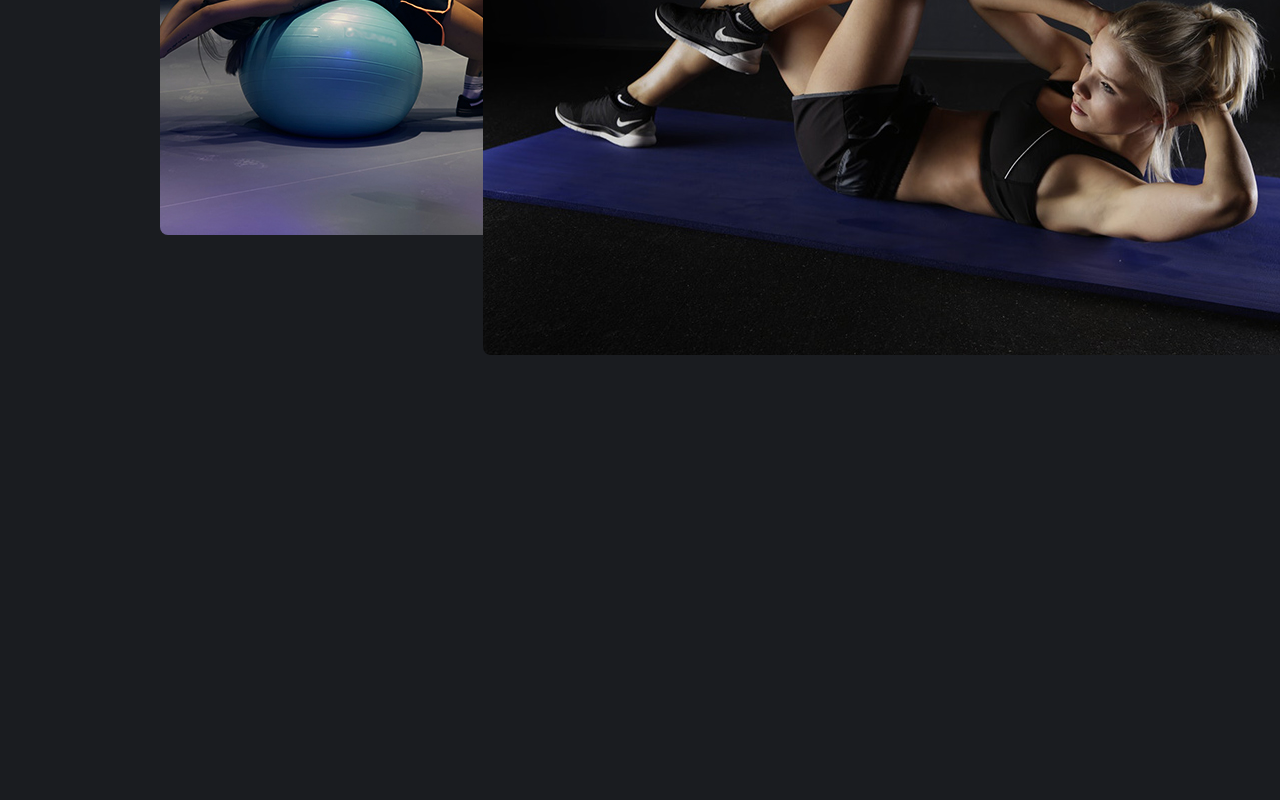
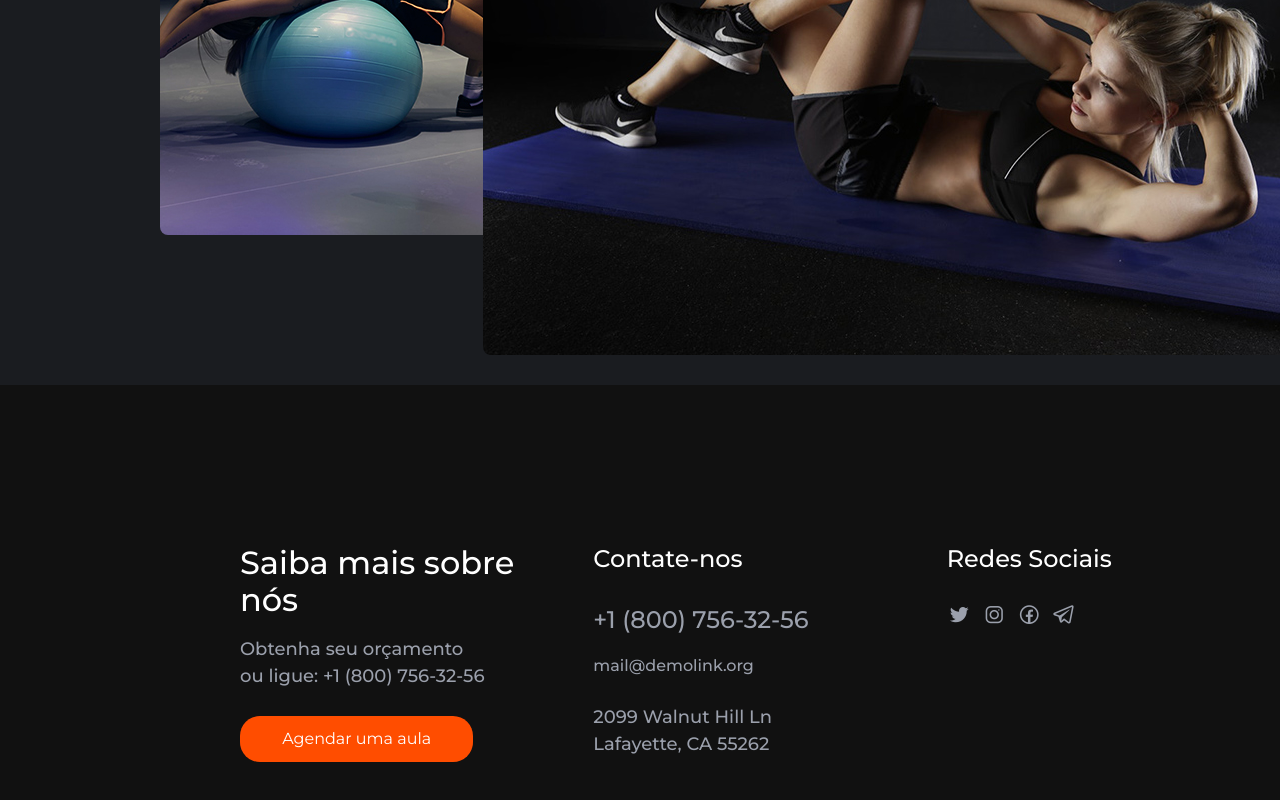
Before and after one commit to itseduardolima/kadu-fitness, a React (Vite) app: page / in a window 1280 px wide. Shown: the part 3827-4627 px from the top of the page. Before the commit the page ends 4212 px from the top, so only its background shows below. Built offline with nearby package versions, Linux system fonts and the light colour scheme.

Commit message:
feat: Footer

```diff
--- a/index.html
+++ b/index.html
@@ -4,6 +4,7 @@
     <meta charset="UTF-8" />
     <link rel="icon" type="image/svg+xml" href="/vite.svg" />
     <meta name="viewport" content="width=device-width, initial-scale=1.0" />
+    <link rel= "stylesheet" href= "https://maxst.icons8.com/vue-static/landings/line-awesome/line-awesome/1.3.0/css/line-awesome.min.css" >
     <link rel="preconnect" href="https://fonts.googleapis.com">
     <link rel="preconnect" href="https://fonts.gstatic.com" crossorigin>
     <link href="https://fonts.googleapis.com/css2?family=Montserrat:ital,wght@0,100..900;1,100..900&display=swap" rel="stylesheet">
--- a/src/App.tsx
+++ b/src/App.tsx
@@ -1,4 +1,5 @@
 import { Classes } from "./components/Classes";
+import Footer from "./components/Footer";
 import { Gallery } from "./components/Gallery";
 import Header from "./components/Header";
 import { Intro } from "./components/Intro";
@@ -12,6 +13,7 @@ function App() {
       <Classes />
       <Team />
       <Gallery />
+      <Footer />
     </>
   );
 }
--- /dev/null
+++ b/src/components/Footer/index.tsx
@@ -0,0 +1,44 @@
+import {
+  FooterColumn,
+  FooterContact,
+  FooterContainer,
+  FooterGrid,
+  FooterText,
+  FooterTitle,
+  SocialMedia,
+} from "./styled";
+
+const Footer = () => {
+  return (
+    <FooterContainer>
+      <FooterGrid>
+        <FooterColumn>
+          <FooterTitle>Saiba mais sobre nós</FooterTitle>
+          <p>Obtenha seu orçamento <br /> ou ligue: +1 (800) 756-32-56</p>
+          <a href="#">Agendar uma aula</a>
+        </FooterColumn>
+        <FooterColumn>
+          <h4>Contate-nos</h4>
+          <FooterContact>
+            <p className="footer-phone-link">+1 (800) 756-32-56</p>
+            <p className="footer-mail-link">mail@demolink.org</p>
+          </FooterContact>
+          <FooterText>
+            2099 Walnut Hill Ln <br /> Lafayette, CA 55262
+          </FooterText>
+        </FooterColumn>
+        <FooterColumn>
+          <h4>Redes Sociais</h4>
+          <SocialMedia>
+            <i className="lab la-twitter"></i>
+            <i className="lab la-instagram"></i>
+            <i className="lab la-facebook"></i>
+            <i className="lab la-telegram"></i>
+          </SocialMedia>
+        </FooterColumn>
+      </FooterGrid>
+    </FooterContainer>
+  );
+};
+
+export default Footer;
--- /dev/null
+++ b/src/components/Footer/styled.ts
@@ -0,0 +1,99 @@
+import styled from "styled-components";
+
+export const FooterContainer = styled.footer`
+  background-color: var(--bg-dark);
+  color: #fff;
+`;
+
+export const FooterGrid = styled.div`
+  display: grid;
+  grid-template-columns: repeat(1, 1fr);
+  gap: 20px;
+  padding: 50px 15px;
+
+  @media (min-width: 768px) {
+    padding: 5rem 0rem 5rem 5rem;
+    grid-template-columns: repeat(2, 1fr);
+  }
+
+  @media (min-width: 998px) {
+    padding: 10rem 0rem 10rem 15rem;
+    grid-template-columns: repeat(3, 1fr);
+  }
+`;
+
+export const FooterColumn = styled.div`
+  display: flex;
+  gap: 10px;
+  flex-direction: column;
+
+  > h4 {
+    font-size: 22px;
+    line-height: 1.15;
+    margin-bottom: 20px;
+    @media (min-width: 768px) {
+      font-size: 1.5rem;
+    }
+  }
+
+  > p {
+    font-size: 1.125rem;
+    font-weight: 500;
+    color: var(--bg-text);
+  }
+
+  a {
+    padding: 10px;
+    width: 70%;
+    background-color: var(--bg-orange);
+    border: 1px solid transparent;
+    border-radius: 20px;
+    text-align: center;
+    text-decoration: none;
+    color: white;
+
+    &:hover {
+      background-color: var(--bg-body);
+      border: 1px solid;
+    }
+  }
+`;
+
+export const FooterTitle = styled.h2`
+  font-size: 32px;
+  line-height: 1.15;
+`;
+
+export const FooterText = styled.p`
+  font-size: 14px;
+  color: var(--bg-text);
+`;
+
+export const FooterContact = styled.div`
+  display: flex;
+  flex-direction: column;
+
+  .footer-phone-link,
+  .footer-mail-link {
+    color: var(--bg-text);
+    cursor: pointer;
+    display: inline-block;
+    font-weight: 500;
+
+    &:hover {
+      color: var(--bg-orange);
+    }
+  }
+  .footer-phone-link {
+    font-size: 1.5rem;
+  }
+`;
+
+export const SocialMedia = styled.div`
+  .lab {
+    font-size: 25px;
+    cursor: pointer;
+    width: 35px;
+    color: var(--bg-text);
+  }
+`;
```
